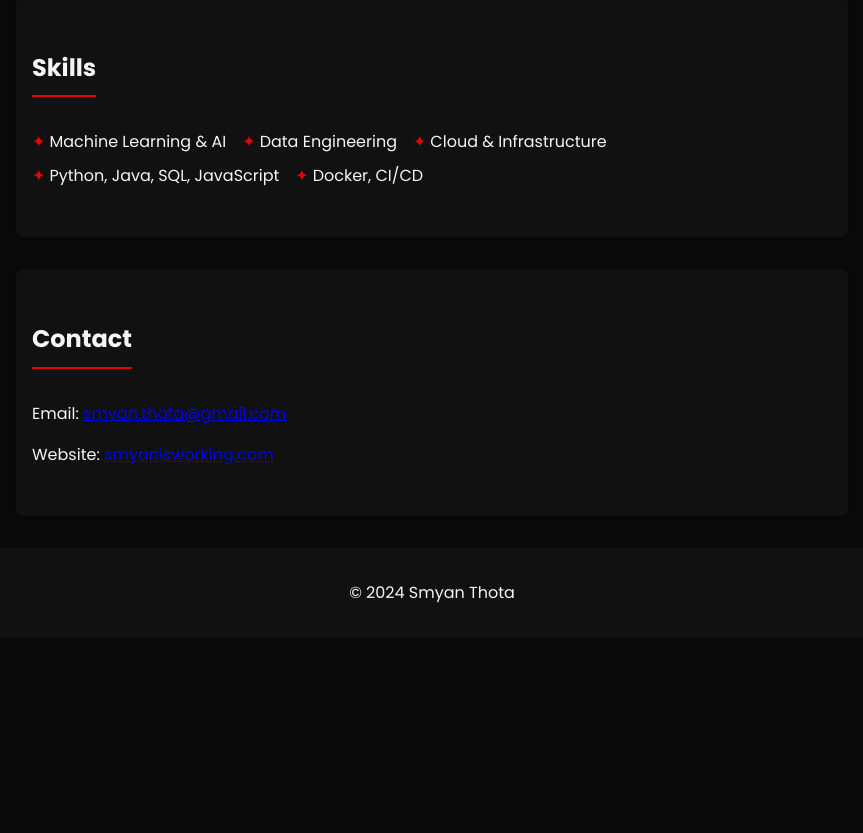
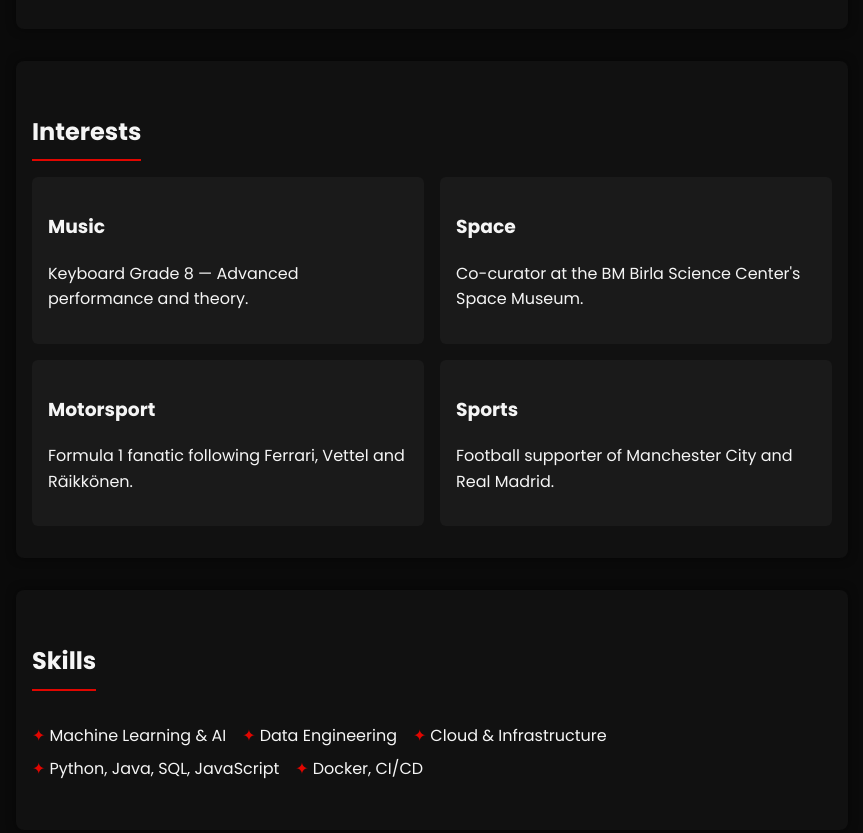
Before and after one commit to Smyan-Thota/ProfileWebsiteV2, a plain HTML site: page index.html in a window 1280 px wide. Shown: the part 1902-2735 px from the top of the page, without its empty margins (208-1071 px from the left). Before the commit the page ends 2540 px from the top, so only its background shows below. Drawn offline with Linux system fonts and the light colour scheme.

Commit message:
Add scroll animations and interests section

```diff
--- a/index.html
+++ b/index.html
@@ -17,18 +17,20 @@
             <a href="#about">About</a>
             <a href="#experience">Experience</a>
             <a href="#projects">Projects</a>
+            <a href="#interests">Interests</a>
             <a href="#skills">Skills</a>
             <a href="#contact">Contact</a>
         </nav>
         <a href="#contact" class="cta">Let\'s Connect</a>
+        <div class="scroll-down">Scroll &#x21e3;</div>
     </header>
 
-    <section id="about" class="about">
+    <section id="about" class="about scroll-reveal">
         <h2>About Me</h2>
         <p>I&#39;m a data engineer passionate about building scalable systems and discovering insights from data. I love the speed and precision of Formula 1 and apply the same mindset to designing data solutions.</p>
     </section>
 
-    <section id="experience" class="experience">
+    <section id="experience" class="experience scroll-reveal">
         <h2>Experience</h2>
         <div class="job">
             <h3>DevSecOps Consultant - Ernst &amp; Young</h3>
@@ -59,7 +61,7 @@
         </div>
     </section>
 
-    <section id="projects" class="projects">
+    <section id="projects" class="projects scroll-reveal">
         <h2>Projects</h2>
         <div class="project-grid">
             <div class="project">
@@ -77,7 +79,29 @@
         </div>
     </section>
 
-    <section id="skills" class="skills">
+    <section id="interests" class="interests scroll-reveal">
+        <h2>Interests</h2>
+        <div class="interest-grid">
+            <div class="project">
+                <h3>Music</h3>
+                <p>Keyboard Grade 8 &mdash; Advanced performance and theory.</p>
+            </div>
+            <div class="project">
+                <h3>Space</h3>
+                <p>Co-curator at the BM Birla Science Center&#39;s Space Museum.</p>
+            </div>
+            <div class="project">
+                <h3>Motorsport</h3>
+                <p>Formula 1 fanatic following Ferrari, Vettel and Räikkönen.</p>
+            </div>
+            <div class="project">
+                <h3>Sports</h3>
+                <p>Football supporter of Manchester City and Real Madrid.</p>
+            </div>
+        </div>
+    </section>
+
+    <section id="skills" class="skills scroll-reveal">
         <h2>Skills</h2>
         <ul class="skill-list">
             <li>Machine Learning &amp; AI</li>
@@ -88,7 +112,7 @@
         </ul>
     </section>
 
-    <section id="contact" class="contact">
+    <section id="contact" class="contact scroll-reveal">
         <h2>Contact</h2>
         <p>Email: <a href="mailto:smyan.thota@gmail.com">smyan.thota@gmail.com</a></p>
         <p>Website: <a href="https://www.smyanisworking.com">smyanisworking.com</a></p>
@@ -97,5 +121,6 @@
     <footer>
         <p>&copy; 2024 Smyan Thota</p>
     </footer>
+    <script src="script.js"></script>
 </body>
 </html>
--- /dev/null
+++ b/script.js
@@ -0,0 +1,11 @@
+const observer = new IntersectionObserver(entries => {
+  entries.forEach(entry => {
+    if (entry.isIntersecting) {
+      entry.target.classList.add('show');
+    }
+  });
+});
+
+document.querySelectorAll('.scroll-reveal').forEach(section => {
+  observer.observe(section);
+});
--- a/style.css
+++ b/style.css
@@ -15,6 +15,18 @@ body {
     text-align: center;
     padding: 6rem 1rem 4rem;
     background: linear-gradient(135deg, var(--accent), #1a1a1a);
+}
+
+.scroll-down {
+    margin-top: 2rem;
+    font-size: 1.25rem;
+    animation: bounce 2s infinite;
+}
+
+@keyframes bounce {
+    0%, 20%, 50%, 80%, 100% {transform: translateY(0);}
+    40% {transform: translateY(-10px);}
+    60% {transform: translateY(-5px);}
 }
 
 .hero h1 {
@@ -132,3 +144,27 @@ footer {
     color: var(--accent);
     margin-right: 0.25rem;
 }
+
+/* Scroll reveal animations */
+.scroll-reveal {
+    opacity: 0;
+    transform: translateY(20px);
+    transition: opacity 0.6s ease-out, transform 0.6s ease-out;
+}
+
+.scroll-reveal.show {
+    opacity: 1;
+    transform: translateY(0);
+}
+
+/* Interests grid */
+#interests .interest-grid {
+    display: grid;
+    gap: 1rem;
+}
+
+@media (min-width: 600px) {
+    #interests .interest-grid {
+        grid-template-columns: repeat(2, 1fr);
+    }
+}
```
